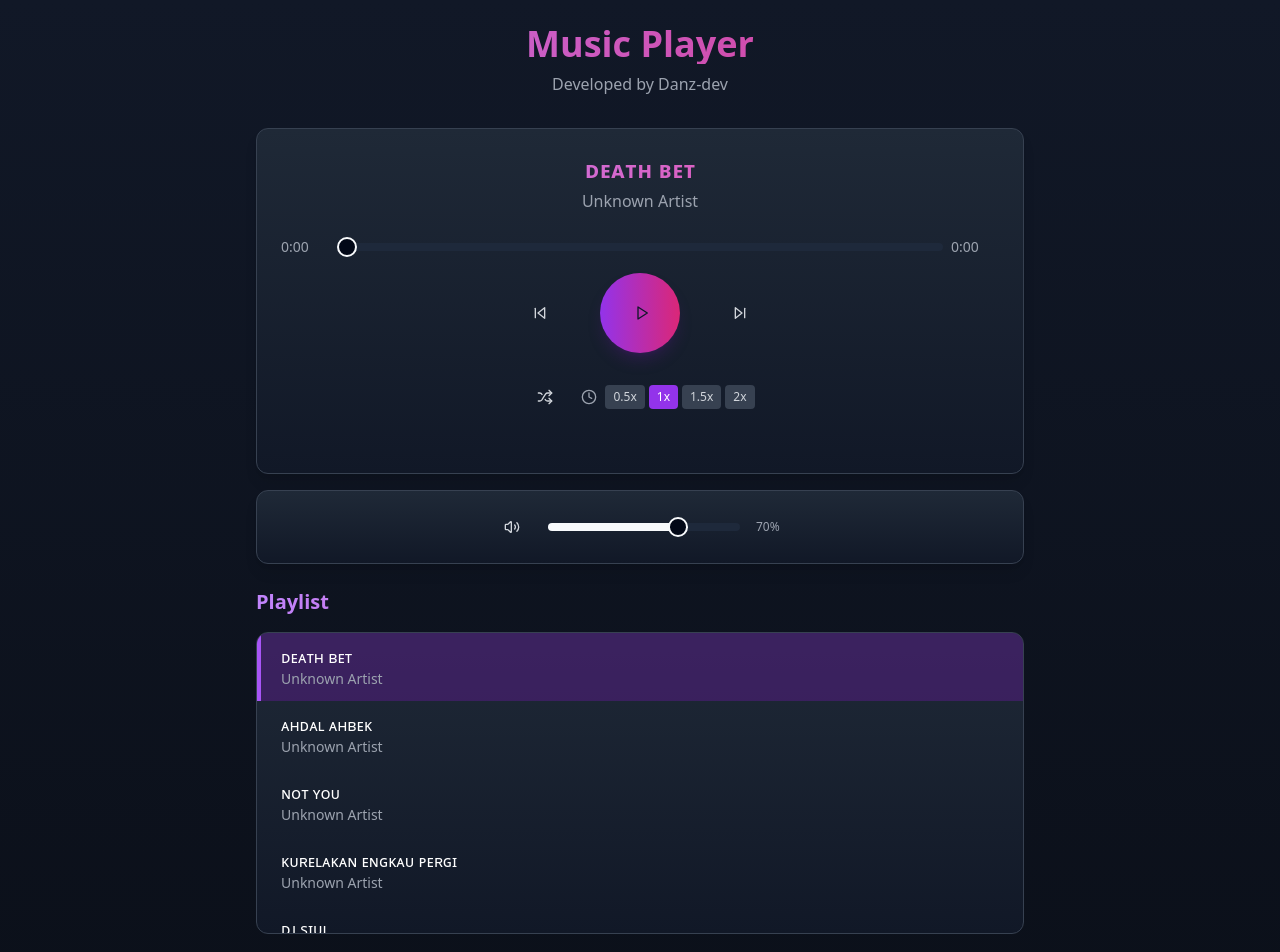
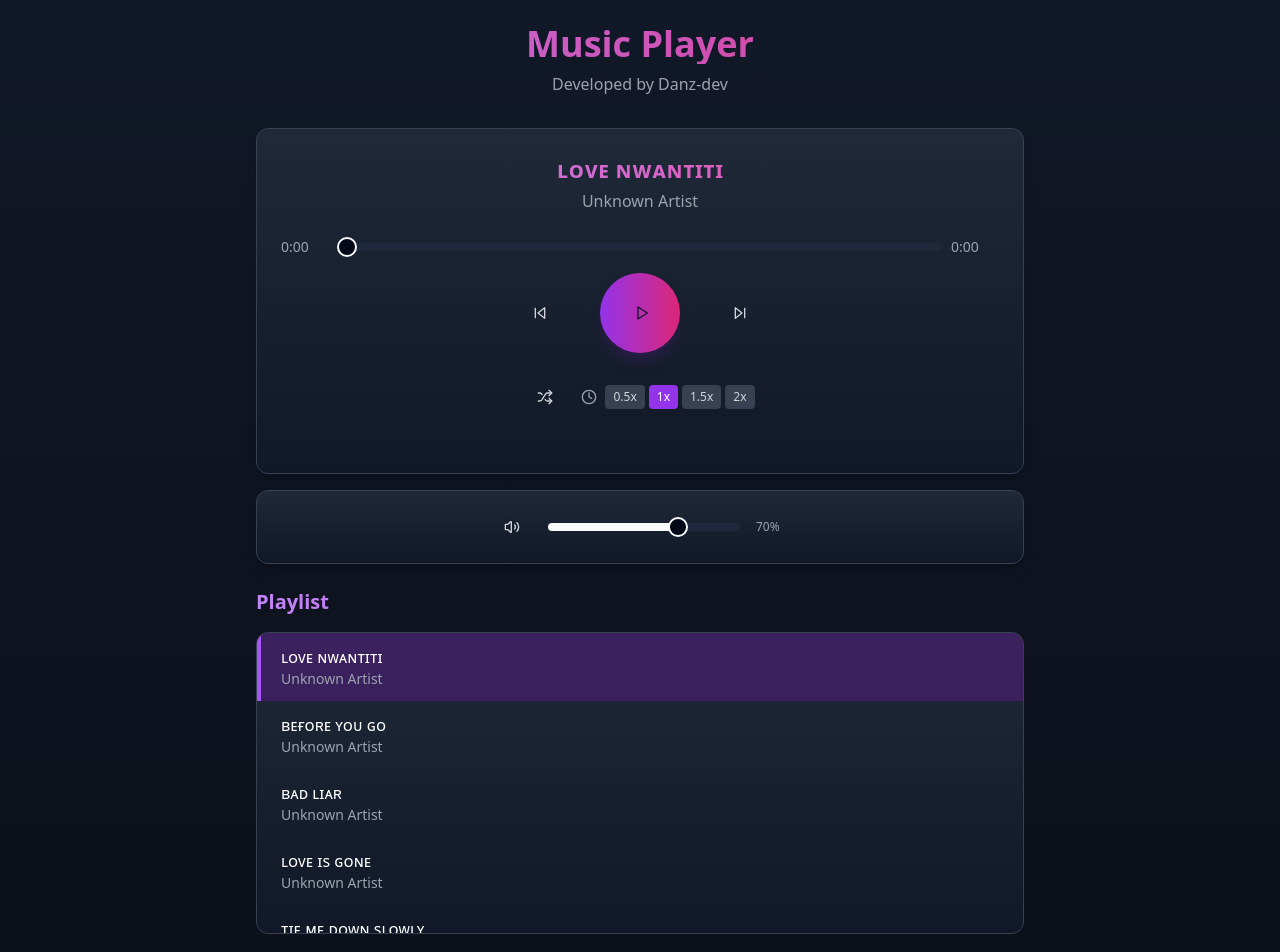
Before and after one commit to wirdan1/danz-play1, a Next.js app: page / in a window 1280 px wide. Shown: the top 952 px of the page. Built offline with nearby package versions, Linux system fonts and the light colour scheme.

Commit message:
Update music-player.tsx

```diff
--- a/components/music-player.tsx
+++ b/components/music-player.tsx
@@ -22,15 +22,23 @@ export default function MusicPlayer() {
   const [playbackRate, setPlaybackRate] = useState(1)
 
   const songs: Song[] = [
+    { title: "ʟᴏᴠᴇ ɴᴡᴀɴᴛɪᴛɪ", url: "https://files.catbox.moe/3f9770.mp3" },
+    { title: "ʙᴇғᴏʀᴇ ʏᴏᴜ ɢᴏ", url: "https://files.catbox.moe/04xfzr.mp3" },
+    { title: "ʙᴀᴅ ʟɪᴀʀ", url: "https://files.catbox.moe/q67gjd.mp3" },
+    { title: "ʟᴏᴠᴇ ɪs ɢᴏɴᴇ", url: "https://files.catbox.moe/m87jbo.mp3" },
+    { title: "ᴛɪᴇ ᴍᴇ ᴅᴏᴡɴ sʟᴏᴡʟʏ", url: "https://files.catbox.moe/3ndv3r.mp3" },
+    { title: "ɴᴀɴ ᴋᴏ ᴘᴀʜᴀᴍ", url: "https://files.catbox.moe/yzc9o4.mp3" },
+    { title: "ᴅᴊ ᴀᴍʙᴀᴛᴜᴋᴀᴍ", url: "https://files.catbox.moe/cbgl90.mp3" },
     { title: "ᴅᴇᴀᴛʜ ʙᴇᴛ", url: "https://files.catbox.moe/q3t8vc.mp3" },
     { title: "ᴀʜᴅᴀʟ ᴀʜʙᴇᴋ", url: "https://files.catbox.moe/059gti.mp3" },
     { title: "ɴᴏᴛ ʏᴏᴜ", url: "https://files.catbox.moe/528353.mp3" },
     { title: "ᴋᴜʀᴇʟᴀᴋᴀɴ ᴇɴɢᴋᴀᴜ ᴘᴇʀɢɪ", url: "https://files.catbox.moe/uzz08l.mp3" },
     { title: "ᴅᴊ sɪᴜʟ", url: "https://files.catbox.moe/k5wc5t.mp3" },
-    { title: "ᴘᴀʟᴇ × ᴡᴀɴᴀ", url: "https://files.catbox.moe/0dysvm.mp3" },
+    { title: "ᴘᴀʟᴇ-ᴘᴀʟᴇ × ᴡᴀɴᴀ", url: "https://files.catbox.moe/0dysvm.mp3" },
     { title: "ᴘᴇʟᴜᴋ ᴇʀᴀᴛ", url: "https://files.catbox.moe/0dysvm.mp3" },
     { title: "ᴛᴇʀʙᴀɴɢ ʙᴇʀsᴀᴍᴀᴋᴜ", url: "https://files.catbox.moe/1g6dut.mp3" },
     { title: "ᴀᴜʀᴀʜ ʙᴇʀᴋᴀsɪʜ", url: "https://files.catbox.moe/78vzur.mp3" },
+    { title: "ᴅᴇᴀᴛʜ ʙᴇᴛ", url: "https://files.catbox.moe/q3t8vc.mp3" },
     { title: "ᴘᴀsᴛʟɪᴠᴇs", url: "https://files.catbox.moe/t3fqam.mp3" },
     { title: "ʀᴜɴᴀᴡᴀʏ", url: "https://files.catbox.moe/48jji0.mp3" },
     { title: "ᴘʟᴀʏ ( alan walker )", url: "https://files.catbox.moe/k79gu6.mp3" },
```
